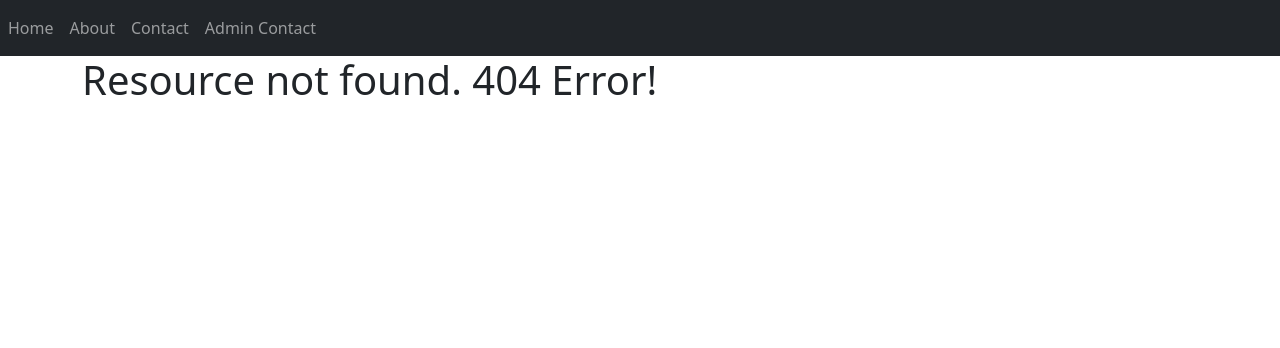
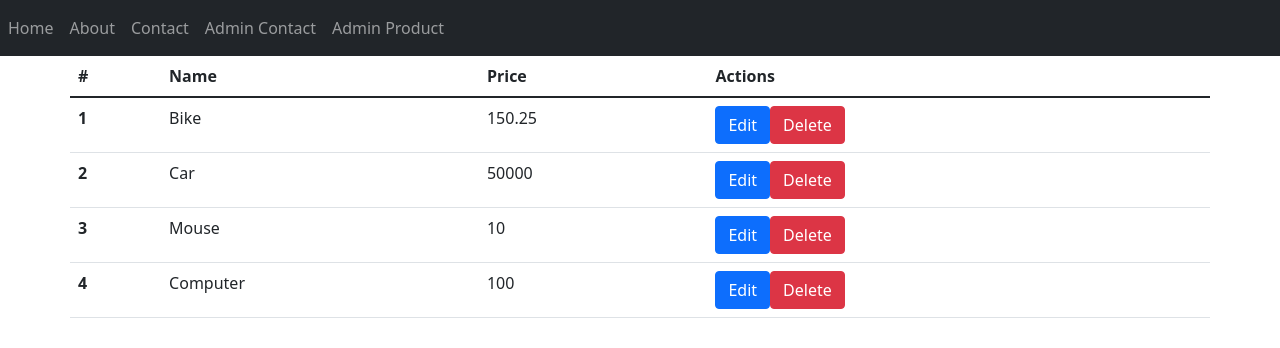
Before and after one commit to eddymandran/reactjs-Lyon, a React (Create React App) app: page /admin/product in a window 1280 px wide. Before the commit this address had no page. Shown: the top 348 px of the page. Built offline with nearby package versions, Linux system fonts and the light colour scheme; data requests are answered from the project's data file.

Commit message:
affichage des produits + delete product

```diff
--- a/db.json
+++ b/db.json
@@ -1,22 +1,52 @@
 {
   "contact": [
     {
-      "name": "Khalid bvbvb",
-      "email": "email@email.fr",
-      "message": "dfdsf",
+      "name": "Noemie Sookia",
+      "email": "contact@iknsa.com",
+      "message": "",
       "id": 1
     },
     {
-      "name": "Khalid",
-      "email": "fdgdfg",
+      "name": "Noemie Sookia",
+      "email": "contact@iknsa.com",
       "message": "",
       "id": 2
     },
     {
-      "name": "Khalid",
-      "email": "fsdfdsf@dsfdsf.fd",
-      "message": "dsfdsfsdfsdfdsfsdfsdfsdfsdfsdf",
+      "name": "Khalid Sookia",
+      "email": "khalid.sookia@iknsa.com",
+      "message": "test",
       "id": 3
+    }
+  ],
+  "product": [
+    {
+      "id": 1,
+      "name": "Bike",
+      "price": 150.25,
+      "stock": 3,
+      "picture": "https://media.gettyimages.com/photos/bicycle-from-1885-one-of-the-first-bicycles-historical-engraving-1880-picture-id629447585?s=2048x2048"
+    },
+    {
+      "id": 2,
+      "name": "Car",
+      "price": 50000,
+      "stock": 5,
+      "picture": "https://www.daimler.com/bilder/konzern/tradition/geschichte/anfaenge-des-automobils/benz-patent-motorwagen-w1366xh683-cutout.png"
+    },
+    {
+      "id": 3,
+      "name": "Mouse",
+      "price": 10,
+      "stock": 0,
+      "picture": "http://images.computerhistory.org/revonline/images/102633685p-03-03.jpg?w=600"
+    },
+    {
+      "id": 4,
+      "name": "Computer",
+      "price": 100,
+      "stock": 15,
+      "picture": "https://upload.wikimedia.org/wikipedia/commons/1/17/World%27s_First_Computer%2C_the_Electronic_Numerical_Integrator_and_Calculator_%28ENIAC%29.gif"
     }
   ]
 }
--- a/package.json
+++ b/package.json
@@ -7,6 +7,7 @@
     "@testing-library/react": "^12.1.2",
     "@testing-library/user-event": "^13.5.0",
     "bootstrap": "^5.1.3",
+    "dotenv": "^10.0.0",
     "react": "^17.0.2",
     "react-dom": "^17.0.2",
     "react-router-dom": "^6.2.1",
--- a/src/App.jsx
+++ b/src/App.jsx
@@ -8,6 +8,8 @@ import AboutName from './components/AboutName';
 import NotFoundAbout from './components/NotFoundAbout';
 import ProductDetails from './components/ProductDetails';
 import ContactList from './components/ContactList';
+import ProductList from './components/ProductList';
+
 
 
 const App = () => {
@@ -30,6 +32,8 @@ const App = () => {
                         <Route path="/admin/contact/:id/edit" element={<Contact />} />
                         <Route path="/admin/contact" element={<ContactList />} />
 
+                        <Route path="/admin/product" element={<ProductList />} />
+
                         <Route path="*" element={<NotFound />} />
                     </Routes>
                 </div>
--- a/src/components/NavBar.jsx
+++ b/src/components/NavBar.jsx
@@ -20,6 +20,9 @@ const NavBar = () => {
                     <li className="nav-item">
                         <Link className="nav-link" to="/admin/contact">Admin Contact</Link>
                     </li>
+                    <li className="nav-item">
+                        <Link className="nav-link" to="/admin/product">Admin Product</Link>
+                    </li>
                 </ul>
             </div>
         </nav>
--- /dev/null
+++ b/src/components/ProductList.jsx
@@ -0,0 +1,55 @@
+import { useEffect, useState } from "react";
+import { Link } from "react-router-dom";
+
+const ProductList = () => {
+    const [products, setProducts] = useState([]);
+
+    useEffect(() => {
+        fetch('http://localhost:5100/product')
+            .then(response => response.json())
+            .then(products => setProducts(products))
+            .catch(error => console.error(error));
+    }, []);
+
+    const handleDelete = (id) => {
+        fetch(`http://localhost:5100/product/${id}`, {
+            headers: { 'Content-Type': 'application/json' },
+            method: 'DELETE'
+        })
+            .then(response => response.json())
+            .then(() => {
+                setProducts(products.filter(product => product.id !== id));
+            })
+            .catch(error => console.error(error));
+    }
+
+    return (
+        <table className="table">
+            <thead className="thead-dark">
+            <tr>
+                <th scope="col">#</th>
+                <th scope="col">Name</th>
+                <th scope="col">Price</th>
+                <th scope="col">Actions</th>
+            </tr>
+            </thead>
+            <tbody>
+            {products.map(product => {
+                return (
+                    <tr key={product.id}>
+                        <th scope="row">{product.id}</th>
+                        <td>{product.name}</td>
+                        <td>{product.price}</td>
+                        <td>
+                            <Link className="btn btn-primary" to={`/admin/product/${product.id}/edit`}>Edit</Link>
+                            <button className="btn btn-danger" onClick={() => {handleDelete(product.id)}}>Delete</button>
+                        </td>
+                    </tr>
+                );
+            })}
+            </tbody>
+        </table>
+    )
+}
+
+export default ProductList;
--- a/src/product.js
+++ b/src/product.js
@@ -27,7 +27,7 @@ const data = {
       "price": 100,
       "stock": 15,
       "picture": "https://upload.wikimedia.org/wikipedia/commons/1/17/World%27s_First_Computer%2C_the_Electronic_Numerical_Integrator_and_Calculator_%28ENIAC%29.gif"
-    }
+    },
   ]
 }
 export default data
```
